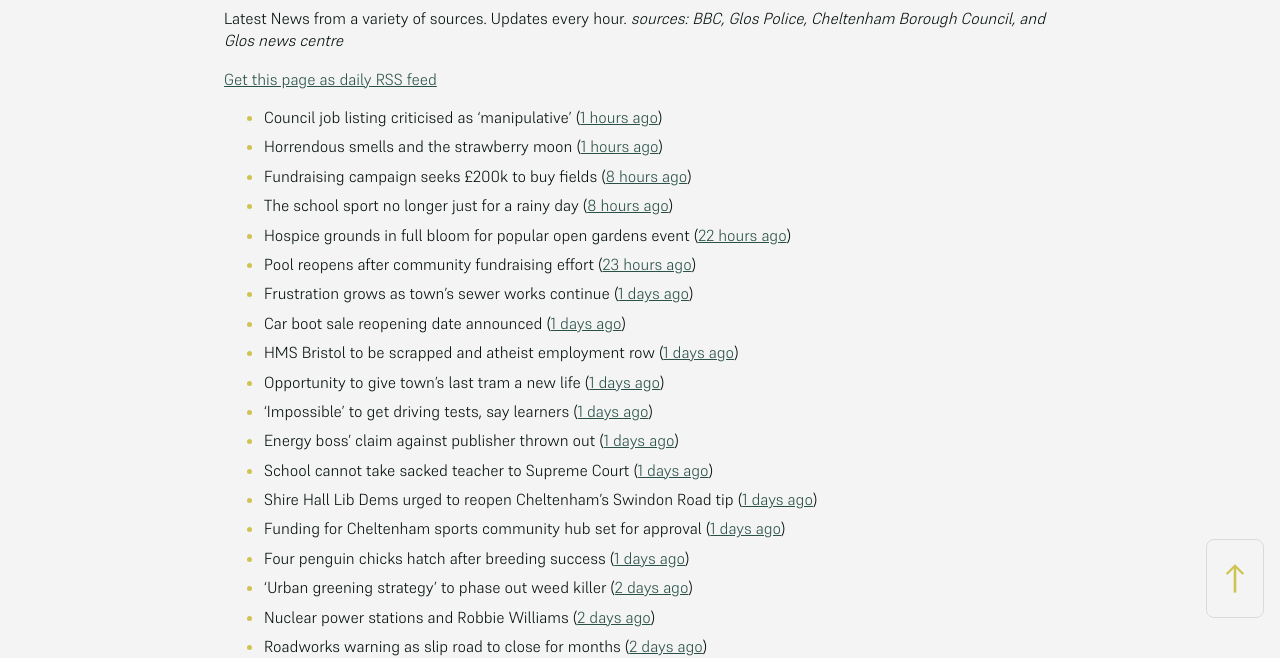
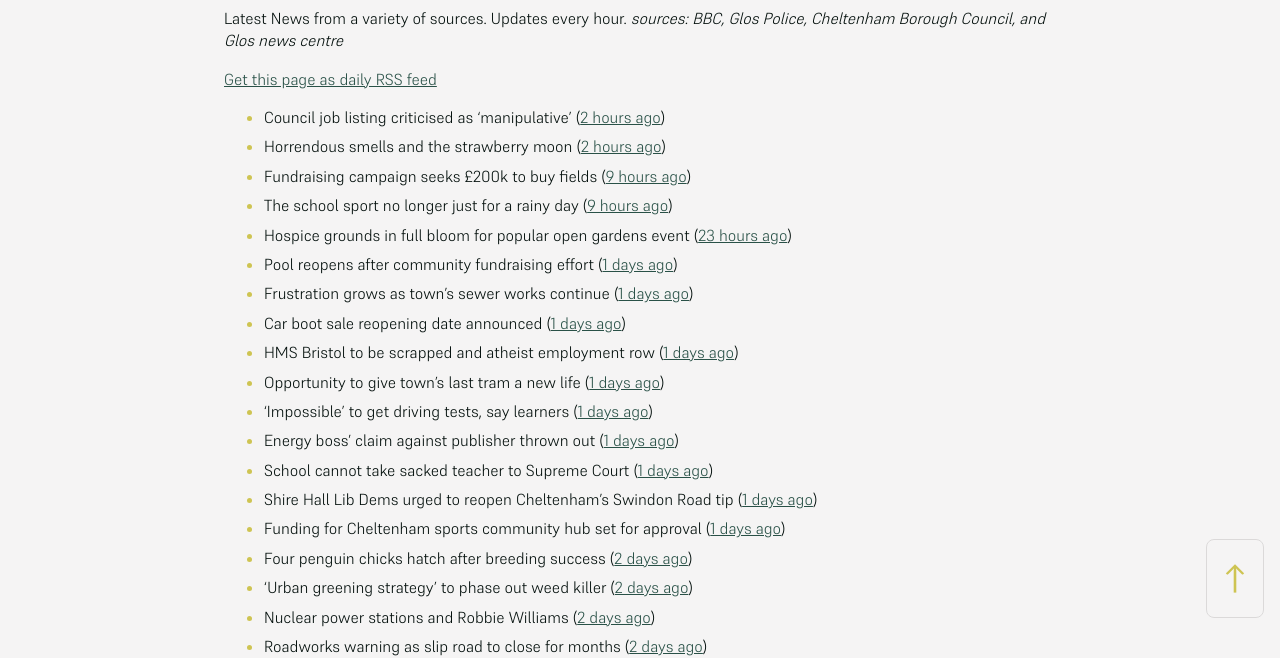
Before and after one commit to mat-0/cheltenham-open-data, a Jekyll site: the page built from _pages/news.md, in a window 1280 px wide. Shown: the part 266-924 px from the top of the page. Built offline with Jekyll 4.4.1, drawn with Linux system fonts in a browser that asks for light colours; some of the changed text lies outside the part shown.

Commit message:
Updated 2025-06-11 14:58:02

```diff
--- a/_pages/news.md
+++ b/_pages/news.md
@@ -12,12 +12,12 @@ _sources: BBC, Glos Police, Cheltenham Borough Council, and Glos news centre_
 [Get this page as daily RSS feed](/daily.rss)
 
 <!-- news_marker starts -->
-- Council job listing criticised as 'manipulative' ([1 hours ago](https://www.bbc.com/news/articles/c74qk45gxygo))
-- Horrendous smells and the strawberry moon ([1 hours ago](https://www.bbc.com/news/articles/c2lk8l1ypxko))
-- Fundraising campaign seeks £200k to buy fields ([8 hours ago](https://www.bbc.com/news/articles/c365lx9x187o))
-- The school sport no longer just for a rainy day ([8 hours ago](https://www.bbc.com/news/articles/clygej1emezo))
-- Hospice grounds in full bloom for popular open gardens event ([22 hours ago](https://gloucesternewscentre.co.uk/hospice-grounds-in-full-bloom-for-popular-open-gardens-event/))
-- Pool reopens after community fundraising effort ([23 hours ago](https://www.bbc.com/news/articles/cg5vl5zvp69o))
+- Council job listing criticised as 'manipulative' ([2 hours ago](https://www.bbc.com/news/articles/c74qk45gxygo))
+- Horrendous smells and the strawberry moon ([2 hours ago](https://www.bbc.com/news/articles/c2lk8l1ypxko))
+- Fundraising campaign seeks £200k to buy fields ([9 hours ago](https://www.bbc.com/news/articles/c365lx9x187o))
+- The school sport no longer just for a rainy day ([9 hours ago](https://www.bbc.com/news/articles/clygej1emezo))
+- Hospice grounds in full bloom for popular open gardens event ([23 hours ago](https://gloucesternewscentre.co.uk/hospice-grounds-in-full-bloom-for-popular-open-gardens-event/))
+- Pool reopens after community fundraising effort ([1 days ago](https://www.bbc.com/news/articles/cg5vl5zvp69o))
 - Frustration grows as town's sewer works continue ([1 days ago](https://www.bbc.com/news/articles/c5yq58qpgd7o))
 - Car boot sale reopening date announced ([1 days ago](https://www.bbc.com/news/articles/c3v54dgvq6go))
 - HMS Bristol to be scrapped and atheist employment row ([1 days ago](https://www.bbc.com/news/articles/c93lv9zr5ppo))
@@ -27,7 +27,7 @@ _sources: BBC, Glos Police, Cheltenham Borough Council, and Glos news centre_
 - School cannot take sacked teacher to Supreme Court ([1 days ago](https://www.bbc.com/news/articles/cn7zn077nd4o))
 - Shire Hall Lib Dems urged to reopen Cheltenham’s Swindon Road tip ([1 days ago](https://gloucesternewscentre.co.uk/shire-hall-lib-dems-urged-to-reopen-cheltenhams-swindon-road-tip/))
 - Funding for Cheltenham sports community hub set for approval ([1 days ago](https://gloucesternewscentre.co.uk/funding-for-cheltenham-sports-community-hub-set-for-approval/))
-- Four penguin chicks hatch after breeding success ([1 days ago](https://www.bbc.com/news/articles/ce39qxx818jo))
+- Four penguin chicks hatch after breeding success ([2 days ago](https://www.bbc.com/news/articles/ce39qxx818jo))
 - 'Urban greening strategy' to phase out weed killer ([2 days ago](https://www.bbc.com/news/articles/c201jv8v311o))
 - Nuclear power stations and Robbie Williams ([2 days ago](https://www.bbc.com/news/articles/cy4ekkyej0ko))
 - Roadworks warning as slip road to close for months ([2 days ago](https://www.bbc.com/news/articles/c308j6d7ngno))
```
Also changed, not shown: other parts of _pages/news.md (+2 -2 lines), _data/flood.json (+4 -4 lines), _pages/fix-my-street.md (+1 -1 lines), index.md (+4 -4 lines).
